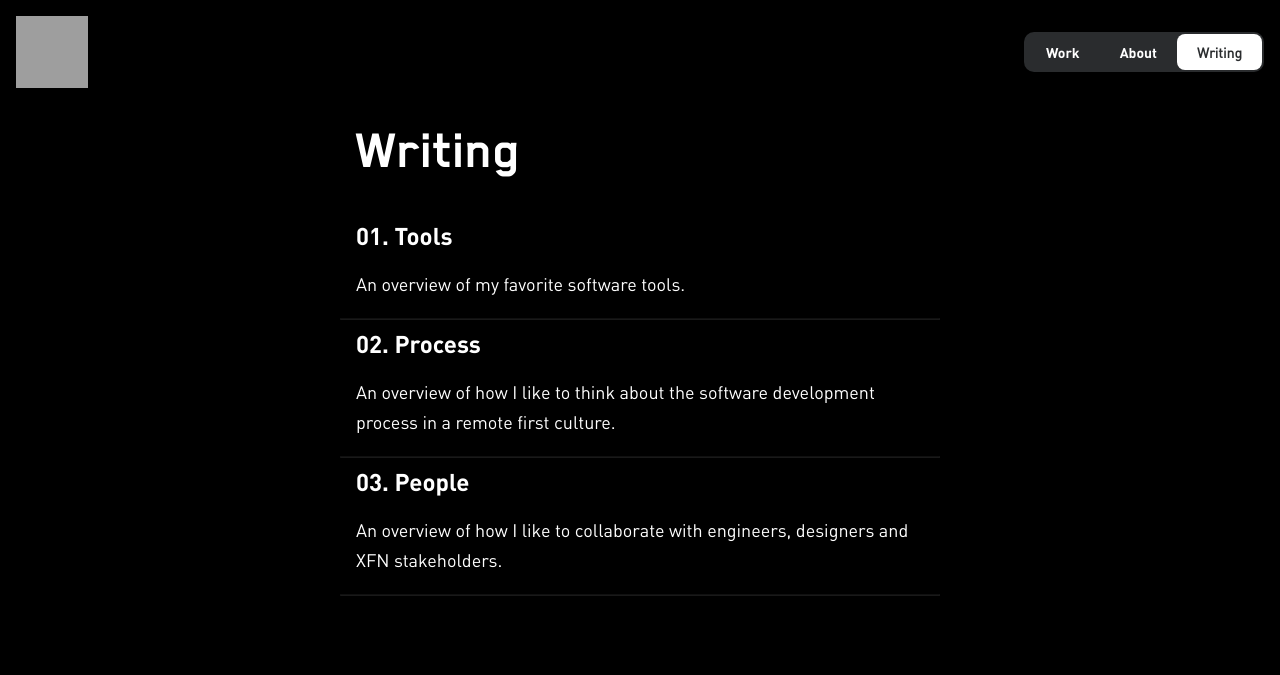
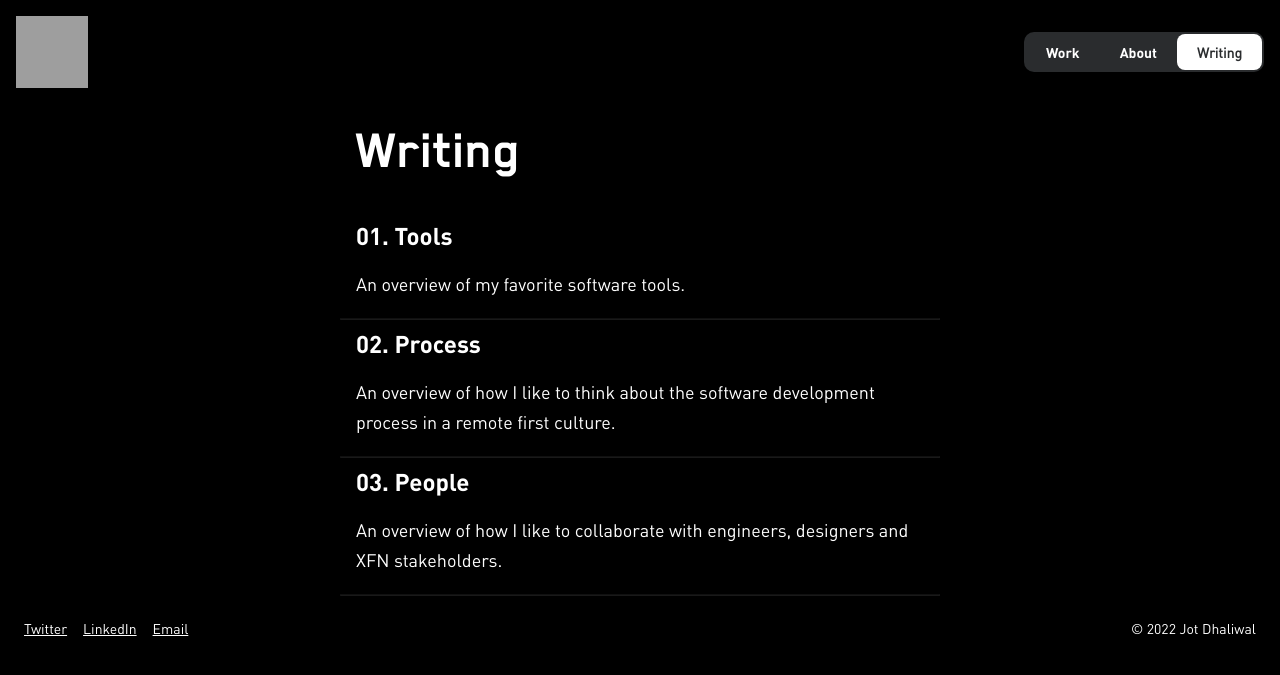
Before and after one commit to jotd/jotd-portfolio, a Jekyll site: the page writing/index.html, which Jekyll copies as it is, in a window 1280 px wide. Shown: the top 675 px of the page. Built offline with Jekyll 4.4.1, drawn with Linux system fonts in a browser that asks for light colours; grey boxes are pictures that could not be loaded.

Commit message:
Update index.html

```diff
--- a/writing/index.html
+++ b/writing/index.html
@@ -55,7 +55,7 @@
       <hr>
     </div>
 
-
+<!-- Footer -->
     <div class="content-about">
       <span id="margin-below-section" class="text-subheader-3 highlight">03. People</span>
       <p class="text-body">
@@ -63,8 +63,28 @@
       </p>
       <hr>
     </div>
-
-
+    <div class="footer desktop">
+      <div class="footer-links">
+        <a
+          href="https://twitter.com/jotd?lang=en"
+          target="_blank"
+          class="footer-link"
+          >Twitter</a
+        >
+        <a
+          href="https://www.linkedin.com/in/jotdhaliwal/"
+          target="_blank"
+          class="footer-link"
+          >LinkedIn</a
+        >
+        <a
+          href="mailto:info@jotd.me?subject=Inquiry%20from%20website"
+          class="footer-link"
+          >Email</a>
+      </div>
+      <div class="footer-block">© 2022 Jot Dhaliwal</div>
+    </div>
+<!-- ----------------------------------------------------- -->
 
   </body>
 </html>
```
